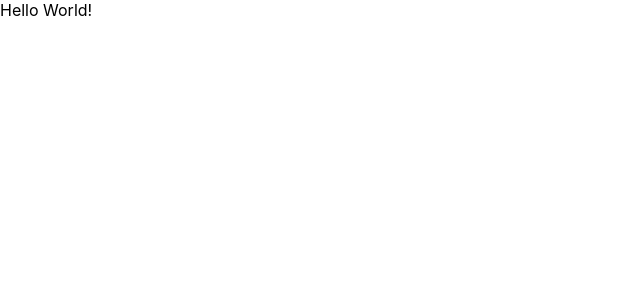
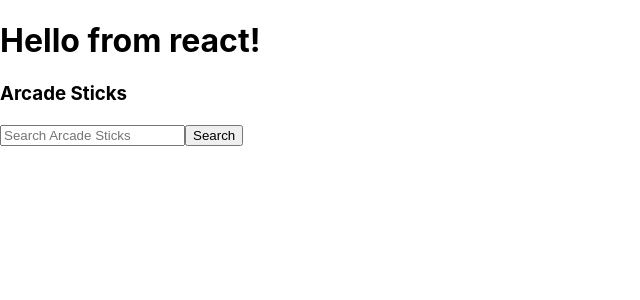
Before and after one commit to PFurtak/reactFGCblog, a React (Create React App) app in the folder bowu-react-clientside/: page / in a window 1280 px wide. Shown: the top 300 px of the page, without its empty margins (0-640 px from the left). Built offline with nearby package versions, Linux system fonts and the light colour scheme.

Commit message:
brought in axios, retrieved data through broken search form, need to refactor

```diff
--- a/bowu-react-clientside/package.json
+++ b/bowu-react-clientside/package.json
@@ -6,6 +6,7 @@
     "@testing-library/jest-dom": "^4.2.4",
     "@testing-library/react": "^9.5.0",
     "@testing-library/user-event": "^7.2.1",
+    "axios": "^0.19.2",
     "react": "^16.13.1",
     "react-dom": "^16.13.1",
     "react-scripts": "3.4.1"
--- a/bowu-react-clientside/src/App.js
+++ b/bowu-react-clientside/src/App.js
@@ -1,9 +1,32 @@
 import React, { Component } from 'react';
 import { BrowserRouter as Router, Switch, Route } from 'react-router-dom';
+import axios from 'axios';
+import Search from './components/Search';
+import ArcadeSticks from './components/ArcadeSticks';
 
 class App extends Component {
+  state = {
+    sticks: [],
+    text: ''
+  };
+
+  getArcadeSticks = async sticks => {
+    const res = await axios.get(`http://localhost:5000/apicall/all`);
+
+    this.setState({ sticks: res.data });
+  };
+
   render() {
-    return <div className='App'>Hello World!</div>;
+    const { sticks } = this.state;
+
+    return (
+      <div className='App'>
+        <h1>Hello from react!</h1>
+        <h3>Arcade Sticks</h3>
+        <Search getArcadeSticks={this.getArcadeSticks} />
+        <ArcadeSticks sticks={sticks} />
+      </div>
+    );
   }
 }
 
--- /dev/null
+++ b/bowu-react-clientside/src/components/ArcadeSticks.jsx
@@ -0,0 +1,25 @@
+import React from 'react';
+import StickItem from './StickItem';
+import PropTypes from 'prop-types';
+
+const ArcadeSticks = ({ sticks }) => {
+  return (
+    <div style={sticksStyle}>
+      {sticks.map(stick => (
+        <StickItem key={stick.id} stick={stick} />
+      ))}
+    </div>
+  );
+};
+
+ArcadeSticks.propTypes = {
+  sticks: PropTypes.array.isRequired
+};
+
+const sticksStyle = {
+  display: 'grid',
+  gridTemplateColumns: 'repeat(3, 1fr)',
+  gridGap: '1rem'
+};
+
+export default ArcadeSticks;
--- /dev/null
+++ b/bowu-react-clientside/src/components/Search.jsx
@@ -0,0 +1,39 @@
+import React, { Component } from 'react';
+
+export class Search extends Component {
+  state = {
+    text: ''
+  };
+
+  onChange = e => {
+    this.setState({ [e.target.name]: e.target.value });
+  };
+
+  onSubmit = e => {
+    e.preventDefault();
+    this.props.getArcadeSticks(this.state.text);
+    this.setState({
+      text: ''
+    });
+  };
+
+  render() {
+    return (
+      <div>
+        <form onSubmit={this.onSubmit} className='form'>
+          <input
+            type='text'
+            name='text'
+            placeholder='Search Arcade Sticks'
+            value={this.state.text}
+            onChange={this.onChange}
+          />
+          <input type='submit' value='Search' className='' />
+        </form>
+        <br />
+      </div>
+    );
+  }
+}
+
+export default Search;
--- /dev/null
+++ b/bowu-react-clientside/src/components/StickItem.jsx
@@ -0,0 +1,18 @@
+import React from 'react';
+import { Link } from 'react-router-dom';
+import PropTypes from 'prop-types';
+
+const StickItem = ({ stick: { title } }) => {
+  return (
+    <div className='card text-center'>
+      <img src='' alt='' className='' style={{ width: '60px' }} />
+      <h3>{title}</h3>
+    </div>
+  );
+};
+
+StickItem.propTypes = {
+  stick: PropTypes.object.isRequired
+};
+
+export default StickItem;
```
Also changed, not shown: 1 other file (tests, documents, lock files or other folders).
